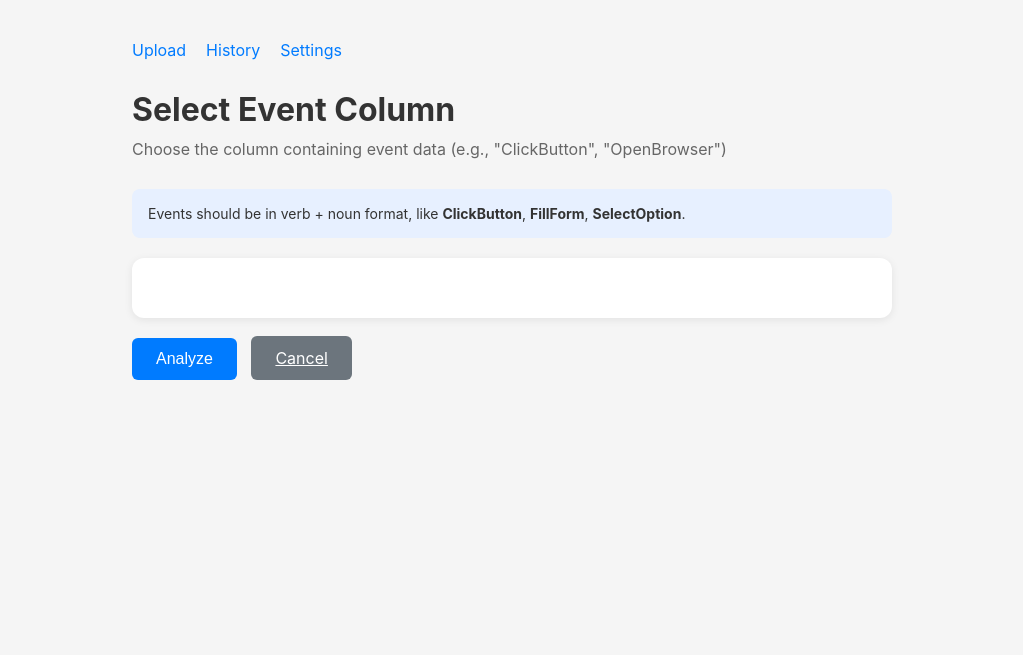
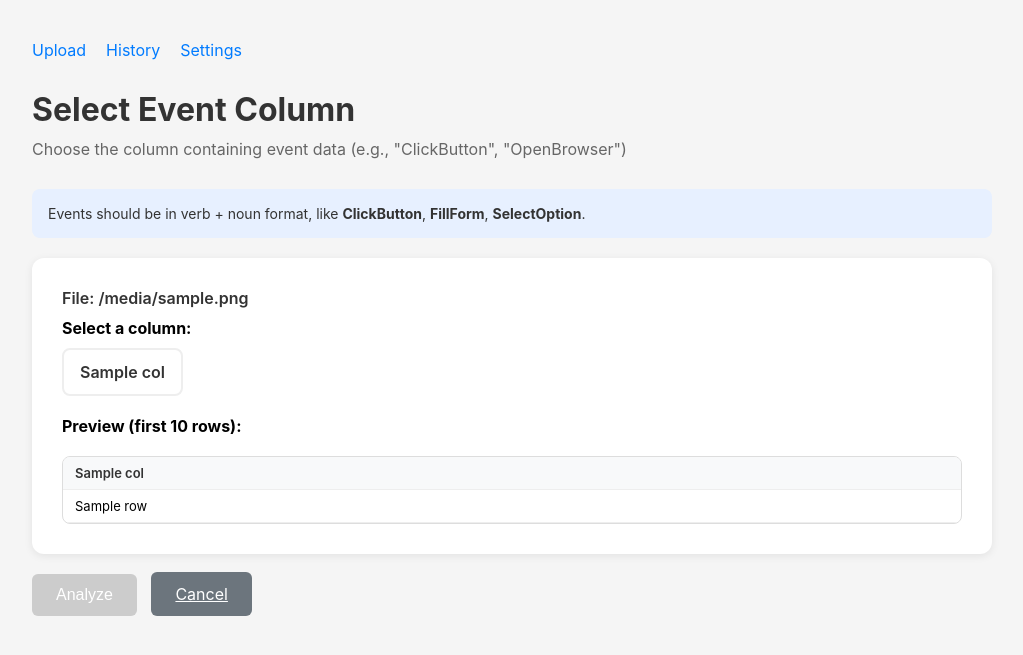
Before and after one commit to chester713/rpa-ui-log-analyzer, a Flask app: template templates/columns.html in a window 1280 px wide. Shown: the top 655 px of the page, without its empty margins (128-1151 px from the left). Run offline with Flask 2, Linux system fonts and the light colour scheme; the template is opened without the code that fills it: most values are stand-ins (such as "Sample title", 1, 10 or a date in 2020).

Commit message:
feat: show CSV table preview on column selection page
- Display first 10 rows of the uploaded CSV
- Users can see the data to make informed column selection
- LLM-recommended column is highlighted

```diff
--- a/app.py
+++ b/app.py
@@ -98,6 +98,10 @@ def select_column():
             with open(filepath, "r", encoding="utf-8") as f:
                 reader = csv.DictReader(f)
                 columns = reader.fieldnames
+                rows = []
+                for i, row in enumerate(reader):
+                    if i < 10:  # Preview first 10 rows
+                        rows.append(row)
 
             from src.llm.client import get_llm_client
             from src.parser.csv_loader import CSVLoader
@@ -110,7 +114,11 @@ def select_column():
             session["filename"] = filename
 
             return render_template(
-                "columns.html", columns=columns, detected_column=detected
+                "columns.html",
+                columns=columns,
+                detected_column=detected,
+                rows=rows,
+                filename=filename,
             )
 
         except Exception as e:
--- a/templates/columns.html
+++ b/templates/columns.html
@@ -7,21 +7,20 @@
     <style>
         * { box-sizing: border-box; margin: 0; padding: 0; }
         body { font-family: -apple-system, BlinkMacSystemFont, 'Segoe UI', Roboto, sans-serif; background: #f5f5f5; min-height: 100vh; }
-        .container { max-width: 800px; margin: 0 auto; padding: 40px 20px; }
+        .container { max-width: 1000px; margin: 0 auto; padding: 40px 20px; }
         h1 { color: #333; margin-bottom: 10px; }
         .subtitle { color: #666; margin-bottom: 30px; }
         .card { background: white; border-radius: 12px; padding: 30px; box-shadow: 0 2px 8px rgba(0,0,0,0.08); margin-bottom: 20px; }
         .nav { display: flex; gap: 20px; margin-bottom: 30px; }
         .nav a { color: #007bff; text-decoration: none; }
         .nav a:hover { text-decoration: underline; }
-        .column-list { list-style: none; }
-        .column-item { padding: 12px 16px; border: 2px solid #eee; border-radius: 8px; margin-bottom: 10px; cursor: pointer; transition: all 0.2s; }
+        .column-list { list-style: none; display: flex; flex-wrap: wrap; gap: 10px; margin-bottom: 20px; }
+        .column-item { padding: 12px 16px; border: 2px solid #eee; border-radius: 8px; cursor: pointer; transition: all 0.2s; }
         .column-item:hover { border-color: #007bff; }
         .column-item.selected { border-color: #007bff; background: #e7f0ff; }
         .column-item.recommended { border-color: #28a745; background: #e8f5e9; }
         .column-item.recommended::after { content: " (LLM Recommended)"; color: #28a745; font-size: 12px; }
         .column-name { font-weight: 600; color: #333; }
-        .column-desc { font-size: 13px; color: #666; margin-top: 4px; }
         .btn { background: #007bff; color: white; border: none; padding: 12px 24px; border-radius: 6px; cursor: pointer; font-size: 16px; margin-right: 10px; }
         .btn:hover { background: #0056b3; }
         .btn:disabled { background: #ccc; cursor: not-allowed; }
@@ -32,6 +31,12 @@
         @keyframes spin { 0% { transform: rotate(0deg); } 100% { transform: rotate(360deg); } }
         .info { background: #e7f0ff; border-radius: 8px; padding: 16px; margin-bottom: 20px; }
         .info p { color: #333; font-size: 14px; }
+        .preview-table { overflow-x: auto; margin-top: 20px; border: 1px solid #ddd; border-radius: 8px; }
+        table { width: 100%; border-collapse: collapse; font-size: 13px; }
+        th, td { padding: 8px 12px; text-align: left; border-bottom: 1px solid #eee; white-space: nowrap; }
+        th { background: #f8f9fa; font-weight: 600; color: #333; }
+        tr:hover { background: #f8f9fa; }
+        .filename { font-weight: 600; color: #333; margin-bottom: 10px; }
     </style>
 </head>
 <body>
@@ -50,9 +55,38 @@
         </div>
 
         <div class="card">
+            <p class="filename">File: {{ filename }}</p>
+
+            <p style="margin-bottom: 10px;"><strong>Select a column:</strong></p>
             <ul class="column-list" id="columnList">
-                <!-- Columns will be populated here -->
+                {% for col in columns %}
+                <li class="column-item{% if col == detected_column %} recommended selected{% endif %}" data-column="{{ col }}">
+                    <span class="column-name">{{ col }}</span>
+                </li>
+                {% endfor %}
             </ul>
+
+            <p style="margin-top: 20px; margin-bottom: 10px;"><strong>Preview (first 10 rows):</strong></p>
+            <div class="preview-table">
+                <table>
+                    <thead>
+                        <tr>
+                            {% for col in columns %}
+                            <th>{{ col }}</th>
+                            {% endfor %}
+                        </tr>
+                    </thead>
+                    <tbody>
+                        {% for row in rows %}
+                        <tr>
+                            {% for col in columns %}
+                            <td>{{ row[col] }}</td>
+                            {% endfor %}
+                        </tr>
+                        {% endfor %}
+                    </tbody>
+                </table>
+            </div>
         </div>
 
         <div>
@@ -70,34 +104,16 @@
         const columnList = document.getElementById('columnList');
         const analyzeBtn = document.getElementById('analyzeBtn');
         const loading = document.getElementById('loading');
-        let selectedColumn = null;
-        let detectedColumn = null;
+        let selectedColumn = {{ detected_column | tojson }};
 
-        // Populate columns from server data
-        const columns = {{ columns | tojson }};
-        detectedColumn = {{ detected_column | tojson }};
-
-        columns.forEach(col => {
-            const li = document.createElement('li');
-            li.className = 'column-item' + (col === detectedColumn ? ' recommended selected' : '');
-            li.dataset.column = col;
-            li.innerHTML = `
-                <div class="column-name">${col}</div>
-                <div class="column-desc">Click to select this column</div>
-            `;
+        document.querySelectorAll('.column-item').forEach(li => {
             li.addEventListener('click', () => {
                 document.querySelectorAll('.column-item').forEach(el => el.classList.remove('selected'));
                 li.classList.add('selected');
-                selectedColumn = col;
+                selectedColumn = li.dataset.column;
                 analyzeBtn.disabled = false;
             });
-            columnList.appendChild(li);
         });
-
-        if (detectedColumn) {
-            selectedColumn = detectedColumn;
-            analyzeBtn.disabled = false;
-        }
 
         analyzeBtn.addEventListener('click', async () => {
             loading.style.display = 'block';
```
Also changed, not shown: data/uploads/acf62748-0810-46ce-b97b-47762a780874_2026-01-21_11-29-48_-_manual_cleaned.csv (added).
